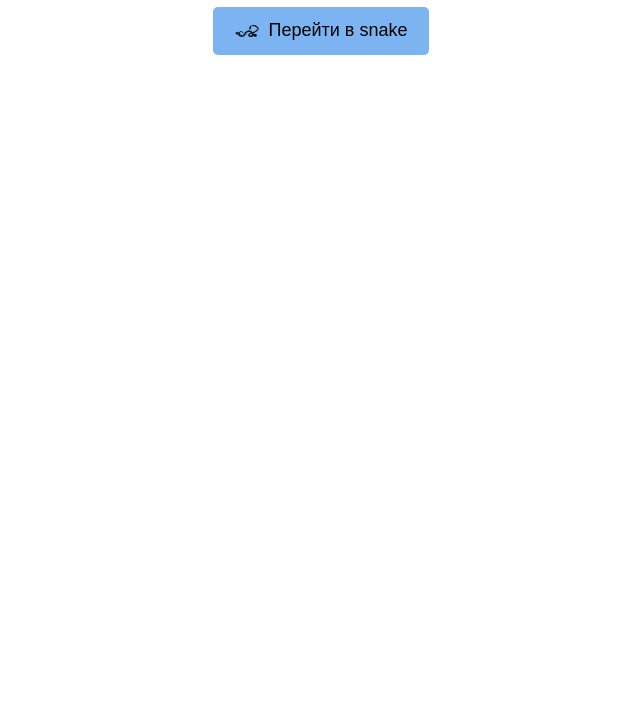
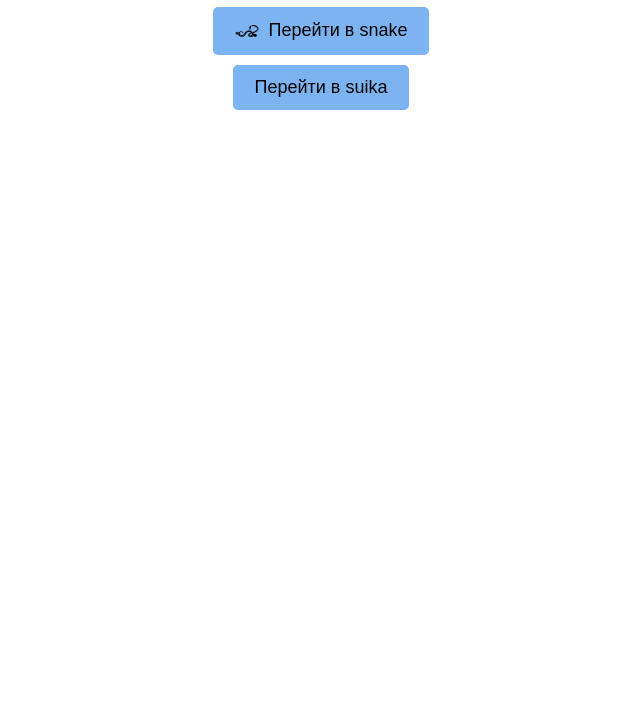
Before and after one commit to MinikoCappu/BaldanGames, a plain HTML site: page index.html in a window 1280 px wide. Shown: the part 93-800 px from the top of the page, without its empty margins (319-959 px from the left). Drawn offline with Linux system fonts and the light colour scheme.

Commit message:
Add files via upload

```diff
--- a/index.html
+++ b/index.html
@@ -53,6 +53,7 @@
         <h1>Выберите раздел:</h1>
         <ul>
             <li><a href="snake/snake.html"><img src="images/snake_icon.png" alt="Snake">Перейти в snake</a></li>
+            <li><a href="suika/suika.html">Перейти в suika</a></li>
         </ul>
     </div>
 </body>
```
